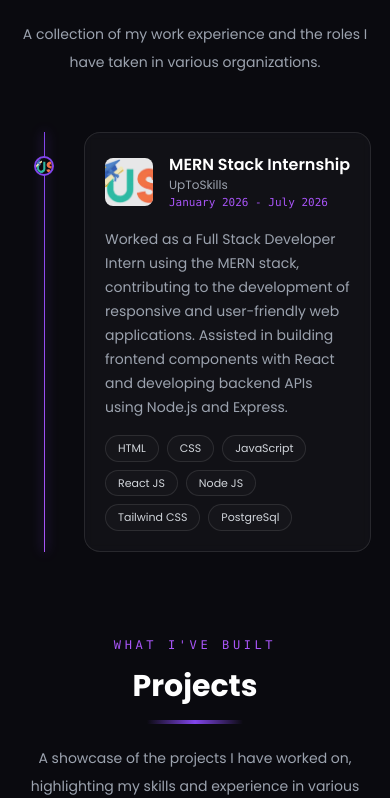
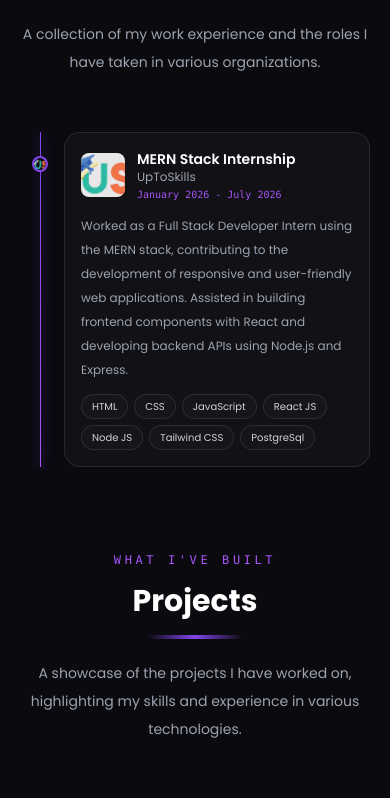
Before and after one commit to vaishnavichaudhari910/vaishnavi_chaudhari_portfolio, a React (Vite) app: page / in a window 390 px wide. Shown: the part 2320-3118 px from the top of the page. Built offline with nearby package versions, Linux system fonts and the light colour scheme.

Commit message:
fix: fix mobile overflow on Education and Experience timeline cards

```diff
--- a/src/components/Education/Education.jsx
+++ b/src/components/Education/Education.jsx
@@ -78,11 +78,11 @@ const Education = () => {
       {/* Timeline */}
       <div className="relative max-w-5xl mx-auto">
         {/* Base track line */}
-        <div className="absolute left-6 sm:left-1/2 sm:-translate-x-1/2 top-0 bottom-0 w-px bg-white/10" />
+        <div className="absolute left-5 sm:left-1/2 sm:-translate-x-1/2 top-0 bottom-0 w-px bg-white/10" />
 
         {/* Animated glowing progress line */}
         <motion.div
-          className="absolute left-6 sm:left-1/2 sm:-translate-x-1/2 top-0 w-px origin-top"
+          className="absolute left-5 sm:left-1/2 sm:-translate-x-1/2 top-0 w-px origin-top"
           style={{
             background: "linear-gradient(to bottom, #8245ec, #a855f7)",
             boxShadow: "0 0 12px #8245ec",
@@ -98,12 +98,12 @@ const Education = () => {
           {education.map((edu, index) => {
             const isEven = index % 2 === 0;
             return (
-              <div key={edu.id} className="relative">
+              <div key={edu.id} className="relative w-full">
                 {/* Timeline dot */}
-                <div className="absolute left-6 sm:left-1/2 -translate-x-1/2 top-6 z-10">
-                  <span className="relative flex h-5 w-5 sm:h-6 sm:w-6">
+                <div className="absolute left-5 sm:left-1/2 -translate-x-1/2 top-6 z-10">
+                  <span className="relative flex h-4 w-4 sm:h-6 sm:w-6">
                     <span className="animate-ping absolute inline-flex h-full w-full rounded-full bg-[#8245ec] opacity-50" />
-                    <span className="relative inline-flex items-center justify-center h-5 w-5 sm:h-6 sm:w-6 rounded-full bg-[#0a0a0f] border-2 border-[#8245ec] overflow-hidden">
+                    <span className="relative inline-flex items-center justify-center h-4 w-4 sm:h-6 sm:w-6 rounded-full bg-[#0a0a0f] border-2 border-[#8245ec] overflow-hidden">
                       <img
                         src={edu.img}
                         alt={edu.school}
@@ -120,15 +120,17 @@ const Education = () => {
                   initial="hidden"
                   whileInView="visible"
                   viewport={{ once: true, amount: 0.3 }}
-                  className={`flex ${
+                  className={`flex w-full ${
                     isEven ? "sm:justify-start" : "sm:justify-end"
                   }`}
                 >
                   <motion.div
                     whileHover={{ y: -4 }}
                     className={`
-                      ml-16 sm:ml-0 w-full sm:w-[46%]
-                      relative rounded-2xl p-5 sm:p-6 md:p-7
+                      w-[calc(100%-2.75rem)] ml-11
+                      sm:w-[46%] sm:ml-0
+                      max-w-full box-border
+                      relative rounded-2xl p-4 sm:p-6 md:p-7
                       bg-white/[0.03] backdrop-blur-sm
                       border border-white/10
                       transition-all duration-300
@@ -137,34 +139,34 @@ const Education = () => {
                     `}
                   >
                     {/* Header */}
-                    <div className="flex items-center gap-4">
-                      <div className="w-12 h-12 sm:w-14 sm:h-14 rounded-lg overflow-hidden bg-white/90 flex-shrink-0">
+                    <div className="flex items-center gap-3 sm:gap-4">
+                      <div className="w-11 h-11 sm:w-14 sm:h-14 rounded-lg overflow-hidden bg-white/90 flex-shrink-0">
                         <img
                           src={edu.img}
                           alt={edu.school}
                           className="w-full h-full object-cover"
                         />
                       </div>
-                      <div className="min-w-0">
-                        <h3 className="text-base sm:text-lg md:text-xl font-semibold text-white truncate">
+                      <div className="min-w-0 flex-1">
+                        <h3 className="text-sm sm:text-lg md:text-xl font-semibold text-white break-words">
                           {edu.degree}
                         </h3>
-                        <h4 className="text-xs sm:text-sm text-gray-400 truncate">
+                        <h4 className="text-xs sm:text-sm text-gray-400 break-words">
                           {edu.school}
                         </h4>
-                        <p className="text-[11px] sm:text-xs font-mono text-[#a855f7] mt-0.5">
+                        <p className="text-[10px] sm:text-xs font-mono text-[#a855f7] mt-0.5">
                           {edu.date}
                         </p>
                       </div>
                     </div>
 
                     {/* Grade */}
-                    <div className="mt-4 inline-flex items-center gap-1.5 text-xs sm:text-sm font-semibold text-[#c9a9f7] bg-[#8245ec]/10 border border-[#8245ec]/30 rounded-full px-3 py-1">
+                    <div className="mt-3 sm:mt-4 inline-flex items-center gap-1.5 text-[11px] sm:text-sm font-semibold text-[#c9a9f7] bg-[#8245ec]/10 border border-[#8245ec]/30 rounded-full px-2.5 sm:px-3 py-1">
                       Grade: {edu.grade}
                     </div>
 
                     {/* Description */}
-                    <p className="mt-4 text-sm sm:text-base text-gray-400 leading-6">
+                    <p className="mt-3 sm:mt-4 text-xs sm:text-base text-gray-400 leading-6 break-words">
                       {edu.desc}
                     </p>
                   </motion.div>
--- a/src/components/Experience/Experience.jsx
+++ b/src/components/Experience/Experience.jsx
@@ -78,11 +78,11 @@ const Experience = () => {
       {/* Timeline */}
       <div className="relative max-w-5xl mx-auto">
         {/* Base track line */}
-        <div className="absolute left-6 sm:left-1/2 sm:-translate-x-1/2 top-0 bottom-0 w-px bg-white/10" />
+        <div className="absolute left-5 sm:left-1/2 sm:-translate-x-1/2 top-0 bottom-0 w-px bg-white/10" />
 
         {/* Animated glowing progress line */}
         <motion.div
-          className="absolute left-6 sm:left-1/2 sm:-translate-x-1/2 top-0 w-px origin-top"
+          className="absolute left-5 sm:left-1/2 sm:-translate-x-1/2 top-0 w-px origin-top"
           style={{
             background: "linear-gradient(to bottom, #8245ec, #a855f7)",
             boxShadow: "0 0 12px #8245ec",
@@ -98,12 +98,12 @@ const Experience = () => {
           {experiences.map((experience, index) => {
             const isEven = index % 2 === 0;
             return (
-              <div key={experience.id} className="relative">
+              <div key={experience.id} className="relative w-full">
                 {/* Timeline dot */}
-                <div className="absolute left-6 sm:left-1/2 -translate-x-1/2 top-6 z-10">
-                  <span className="relative flex h-5 w-5 sm:h-6 sm:w-6">
+                <div className="absolute left-5 sm:left-1/2 -translate-x-1/2 top-6 z-10">
+                  <span className="relative flex h-4 w-4 sm:h-6 sm:w-6">
                     <span className="animate-ping absolute inline-flex h-full w-full rounded-full bg-[#8245ec] opacity-50" />
-                    <span className="relative inline-flex items-center justify-center h-5 w-5 sm:h-6 sm:w-6 rounded-full bg-[#0a0a0f] border-2 border-[#8245ec] overflow-hidden">
+                    <span className="relative inline-flex items-center justify-center h-4 w-4 sm:h-6 sm:w-6 rounded-full bg-[#0a0a0f] border-2 border-[#8245ec] overflow-hidden">
                       <img
                         src={experience.img}
                         alt={experience.company}
@@ -120,15 +120,17 @@ const Experience = () => {
                   initial="hidden"
                   whileInView="visible"
                   viewport={{ once: true, amount: 0.3 }}
-                  className={`flex ${
+                  className={`flex w-full ${
                     isEven ? "sm:justify-start" : "sm:justify-end"
                   }`}
                 >
                   <motion.div
                     whileHover={{ y: -4 }}
                     className={`
-                      ml-16 sm:ml-0 w-full sm:w-[46%]
-                      relative rounded-2xl p-5 sm:p-6 md:p-7
+                      w-[calc(100%-2.75rem)] ml-11
+                      sm:w-[46%] sm:ml-0
+                      max-w-full box-border
+                      relative rounded-2xl p-4 sm:p-6 md:p-7
                       bg-white/[0.03] backdrop-blur-sm
                       border border-white/10
                       transition-all duration-300
@@ -137,33 +139,33 @@ const Experience = () => {
                     `}
                   >
                     {/* Header */}
-                    <div className="flex items-center gap-4">
-                      <div className="w-12 h-12 sm:w-14 sm:h-14 rounded-lg overflow-hidden bg-white/90 flex-shrink-0">
+                    <div className="flex items-center gap-3 sm:gap-4">
+                      <div className="w-11 h-11 sm:w-14 sm:h-14 rounded-lg overflow-hidden bg-white/90 flex-shrink-0">
                         <img
                           src={experience.img}
                           alt={experience.company}
                           className="w-full h-full object-cover"
                         />
                       </div>
-                      <div className="min-w-0">
-                        <h3 className="text-base sm:text-lg md:text-xl font-semibold text-white truncate">
+                      <div className="min-w-0 flex-1">
+                        <h3 className="text-sm sm:text-lg md:text-xl font-semibold text-white break-words">
                           {experience.role}
                         </h3>
-                        <h4 className="text-xs sm:text-sm text-gray-400 truncate">
+                        <h4 className="text-xs sm:text-sm text-gray-400 break-words">
                           {experience.company}
                         </h4>
-                        <p className="text-[11px] sm:text-xs font-mono text-[#a855f7] mt-0.5">
+                        <p className="text-[10px] sm:text-xs font-mono text-[#a855f7] mt-0.5">
                           {experience.date}
                         </p>
                       </div>
                     </div>
 
-                    <p className="mt-4 text-sm sm:text-base text-gray-400 leading-6">
+                    <p className="mt-3 sm:mt-4 text-xs sm:text-base text-gray-400 leading-6 break-words">
                       {experience.desc}
                     </p>
 
                     {/* Skills */}
-                    <div className="mt-4 flex flex-wrap gap-2">
+                    <div className="mt-3 sm:mt-4 flex flex-wrap gap-1.5 sm:gap-2">
                       {experience.skills.map((skill, i) => (
                         <motion.span
                           key={i}
@@ -172,8 +174,8 @@ const Experience = () => {
                             borderColor: "#8245ec",
                           }}
                           className="
-                            text-[11px] sm:text-xs
-                            px-3 py-1 rounded-full
+                            text-[10px] sm:text-xs
+                            px-2.5 sm:px-3 py-1 rounded-full
                             border border-white/10
                             bg-white/[0.02]
                             text-gray-300
```
Also changed, not shown: src/assets/work_logo/Prompta.png.
